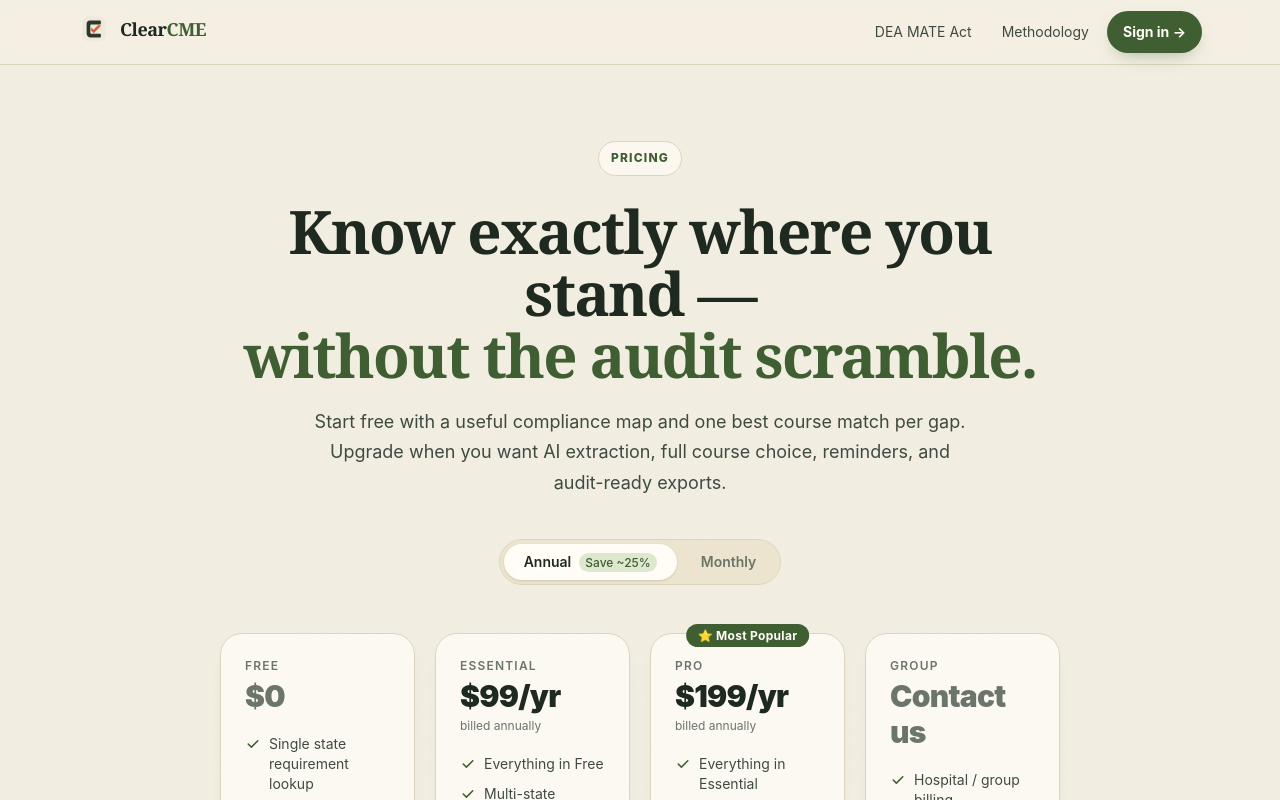
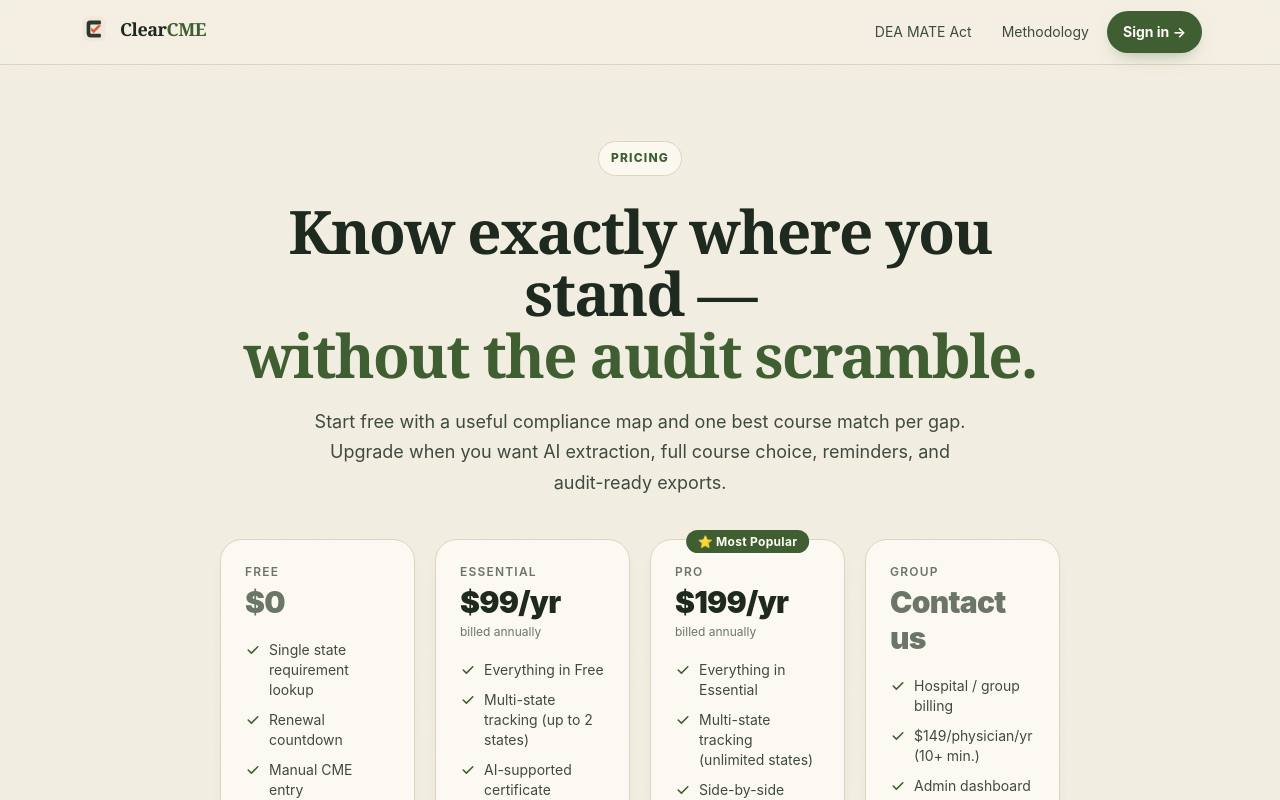
Before and after one commit to michaelrushtonjr/clearcme-site, a Next.js app: page /pricing in a window 1280 px wide. Shown: the top 800 px of the page. Built offline with nearby package versions, Linux system fonts and the light colour scheme.

Commit message:
pricing: kill monthly billing display — annual only (Michael decision 2026-07-11; checkout was already annual-only)

```diff
--- a/app/pricing/page.tsx
+++ b/app/pricing/page.tsx
@@ -49,7 +49,6 @@ function Check() {
 }
 
 export default function PricingPage() {
-  const [annual, setAnnual] = useState(true);
   const [openFaq, setOpenFaq] = useState<number | null>(null);
   const [checkoutTier, setCheckoutTier] = useState<"ESSENTIAL" | "PRO" | null>(null);
   const [checkoutError, setCheckoutError] = useState<string | null>(null);
@@ -98,7 +97,7 @@ export default function PricingPage() {
   const tiers = [
     {
       name: "Free",
-      price: { annual: "$0", monthly: "$0" },
+      price: "$0",
       cta: "Get started free",
       ctaHref: "/login",
       ctaStyle: "public-btn-secondary",
@@ -114,7 +113,7 @@ export default function PricingPage() {
     },
     {
       name: "Essential",
-      price: { annual: "$99/yr", monthly: "$9/mo" },
+      price: "$99/yr",
       cta: "Start Essential",
       ctaHref: "/login",
       checkoutTier: "ESSENTIAL" as const,
@@ -135,7 +134,7 @@ export default function PricingPage() {
     },
     {
       name: "Pro",
-      price: { annual: "$199/yr", monthly: "$19/mo" },
+      price: "$199/yr",
       cta: "Start Pro",
       ctaHref: "/login",
       checkoutTier: "PRO" as const,
@@ -153,7 +152,7 @@ export default function PricingPage() {
     },
     {
       name: "Group",
-      price: { annual: "Contact us", monthly: "Contact us" },
+      price: "Contact us",
       cta: "Contact sales",
       ctaHref: "mailto:hello@clearcme.ai",
       ctaStyle: "public-btn-secondary",
@@ -183,29 +182,6 @@ export default function PricingPage() {
           Start free with a useful compliance map and one best course match per gap. Upgrade when you want AI extraction, full course choice, reminders, and audit-ready exports.
         </p>
 
-        {/* Annual / Monthly toggle */}
-        <div className="inline-flex items-center gap-1 bg-[#ece4cf] border border-[#ddd4bd] rounded-full p-1 mb-12">
-          <button
-            onClick={() => setAnnual(true)}
-            className={`px-5 py-2 rounded-lg text-sm font-semibold transition-all ${
-              annual ? "bg-[#fffdf6] text-[#1e2920] shadow-sm" : "text-[#6b7568] hover:text-[#1e2920]"
-            }`}
-          >
-            Annual
-            <span className="ml-2 text-xs font-medium text-[#3f5f33] bg-[#dde8cf] px-1.5 py-0.5 rounded-full">
-              Save ~25%
-            </span>
-          </button>
-          <button
-            onClick={() => setAnnual(false)}
-            className={`px-5 py-2 rounded-lg text-sm font-semibold transition-all ${
-              !annual ? "bg-[#fffdf6] text-[#1e2920] shadow-sm" : "text-[#6b7568] hover:text-[#1e2920]"
-            }`}
-          >
-            Monthly
-          </button>
-        </div>
-
         {/* Tier cards */}
         <div className="grid sm:grid-cols-2 lg:grid-cols-4 gap-5 text-left">
           {tiers.map((tier) => {
@@ -233,12 +209,10 @@ export default function PricingPage() {
                   {tier.name}
                 </p>
                 <p className={`text-3xl font-black tracking-tight ${tier.muted ? "text-[#6b7568]" : "text-[#1e2920]"}`}>
-                  {annual ? tier.price.annual : tier.price.monthly}
+                  {tier.price}
                 </p>
                 {tier.name !== "Free" && tier.name !== "Group" && (
-                  <p className="text-xs text-[#6b7568] mt-1">
-                    {annual ? "billed annually" : "billed monthly"}
-                  </p>
+                  <p className="text-xs text-[#6b7568] mt-1">billed annually</p>
                 )}
               </div>
 
```
